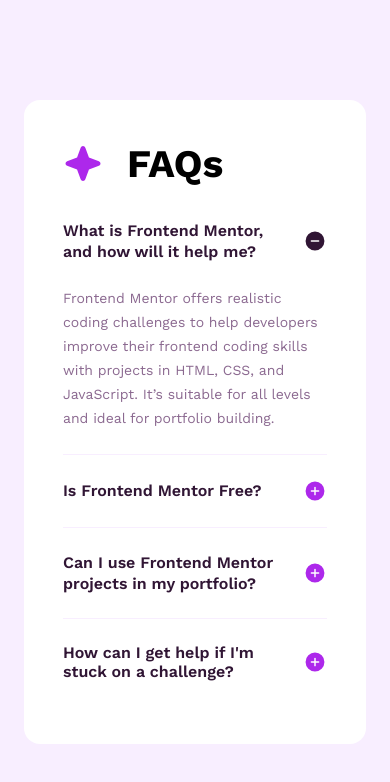
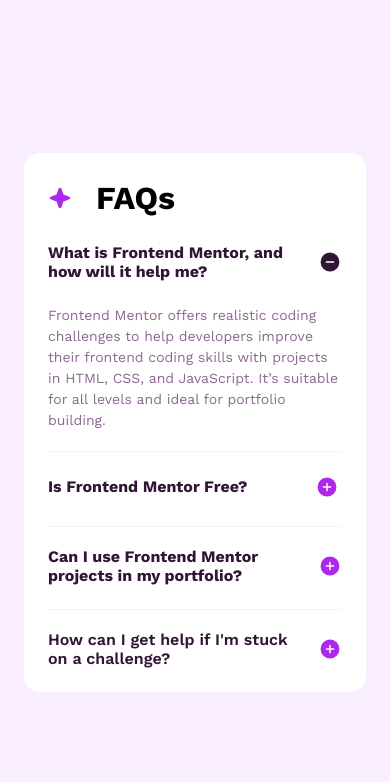
Before and after one commit to YashinN/FM-faq-accordion, a React (Create React App) app: page / in a window 390 px wide. Both pictures are taken after a click on the element "What is Frontend Mentor, and how will it help me?". Shown: the top 782 px of the page. Built offline with nearby package versions, Linux system fonts and the light colour scheme.

Commit message:
style: component responsive for mobile @break point 600px.Media query adjusts vertical spacing at break point changing css variables.

```diff
--- a/src/components/faq accordion/AccordionItem.js
+++ b/src/components/faq accordion/AccordionItem.js
@@ -6,10 +6,14 @@
 
   return (
     <div
-      className={`${styles.accordionItem} ${index == 3 && styles.removeBorder}`}
+      className={`${styles.accordionItem} ${
+        index == 3 && styles.removeBorder
+      } `}
     >
       <div
-        className={`${styles.accordionItem__titleContainer} ${styles.titleContainer}`}
+        className={`${styles.accordionItem__titleContainer} ${
+          styles.titleContainer
+        } ${index === 3 && styles.titleContainer_removePadding}`}
       >
         <h2
           className={`custom_cursor ${
@@ -58,7 +62,13 @@
       </div>
 
       {openIndex === index && (
-        <p className={styles.accordionItem__answer}>{answer}</p>
+        <p
+          className={`${styles.accordionItem__answer} ${
+            index === 3 && styles.accordionItem__answer_marginTop
+          }`}
+        >
+          {answer}
+        </p>
       )}
     </div>
   );
--- a/src/components/faq accordion/AccordionItem.module.scss
+++ b/src/components/faq accordion/AccordionItem.module.scss
@@ -2,7 +2,6 @@
 
 .accordionItem {
   border-bottom: 1px solid $bg-bg-light-pink;
-
   &__titleContainer {
     button {
       background-color: #fff;
@@ -12,6 +11,9 @@
       align-items: center;
       justify-content: center;
       margin-left: 2.4rem;
+      width: 30px;
+      height: 30px;
+      border-radius: 100%;
     }
   }
 
@@ -19,8 +21,13 @@
     font-size: clamp(1.4rem, 3vw, 1.6rem);
     color: $text-light;
     line-height: 2.4rem;
-    margin-bottom: 2.4rem;
+    margin-bottom: $spacing-md;
     font-weight: 400;
+    line-height: 21px;
+
+    &_marginTop {
+      margin-top: $spacing-md;
+    }
   }
 }
 
@@ -35,13 +42,15 @@
   color: $text-bold;
   padding-bottom: 2.4rem;
 
+  &_removePadding {
+    padding-bottom: 0;
+  }
+
   &__question {
     font-size: clamp(1.6rem, 3vw, 1.8rem);
-    font-weight: 600;
-    line-height: 21.1px;
+    font-weight: 700;
 
     &_removeSpacing {
-      padding-bottom: 0;
       font-size: clamp(1.6rem, 3vw, 1.8rem);
       font-weight: 600;
     }
@@ -49,10 +58,5 @@
     &:hover {
       color: $accent-pink;
     }
-
-    &_removeSapcing {
-      padding-bottom: 0;
-      background-color: aqua;
-    }
   }
 }
--- a/src/components/faq accordion/FaqAccordion.module.scss
+++ b/src/components/faq accordion/FaqAccordion.module.scss
@@ -4,25 +4,25 @@
   max-width: 60rem;
   height: 100%;
   background-color: $bg-white;
-  padding: clamp(2.4rem, 10vw, 4rem);
+  padding: clamp(2.4rem, 5vw, 4rem);
   border-radius: 1.6rem;
   margin: 0 2.4rem;
 
   &__faq {
     display: flex;
     flex-direction: column;
-    gap: 2.4rem;
+    gap: $spacing-md;
   }
 }
 
 .title {
   display: flex;
   align-items: center;
-  margin-bottom: 3.2rem;
+  margin-bottom: $spacing-lg;
   padding: 2px 0;
 
   &__heading {
-    font-size: clamp(3.2rem, 10vw, 5.2rem);
+    font-size: clamp(3.2rem, 8vw, 5.2rem);
     font-weight: 700;
   }
 
--- a/src/styles/_variables.scss
+++ b/src/styles/_variables.scss
@@ -1,6 +1,8 @@
 @import url("https://fonts.googleapis.com/css2?family=Work+Sans:wght@400;600;700&display=swap");
 
 :root {
+  --spacing-lg: 3.2rem;
+  --spacing-md: 2.4rem;
 }
 
 $bg-dark-purple: #301534;
@@ -10,5 +12,14 @@
 
 $text-bold: #301534;
 $text-light: #8b6990;
+$font-main: "Work Sans", sans-serif;
 
-$font-main: "Work Sans", sans-serif;
+$spacing-lg: var(--spacing-lg);
+$spacing-md: var(--spacing-md);
+
+@media (max-width: 600px) {
+  :root {
+    --spacing-lg: 2.4rem;
+    --spacing-md: 2rem;
+  }
+}
```
Also changed, not shown: src/components/images/icon-star.svg.
